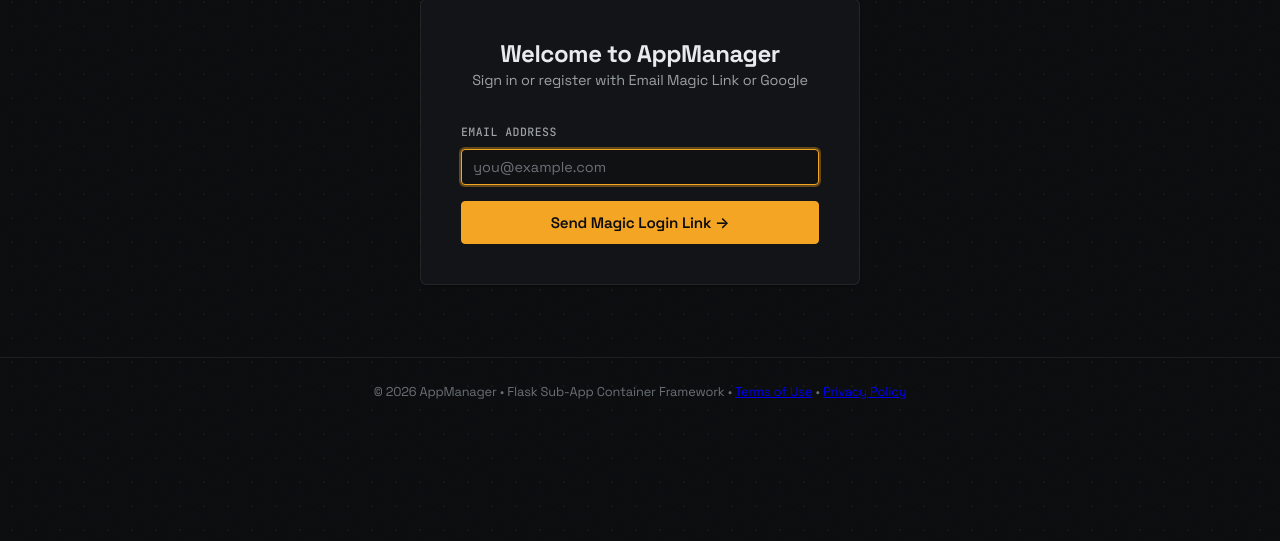
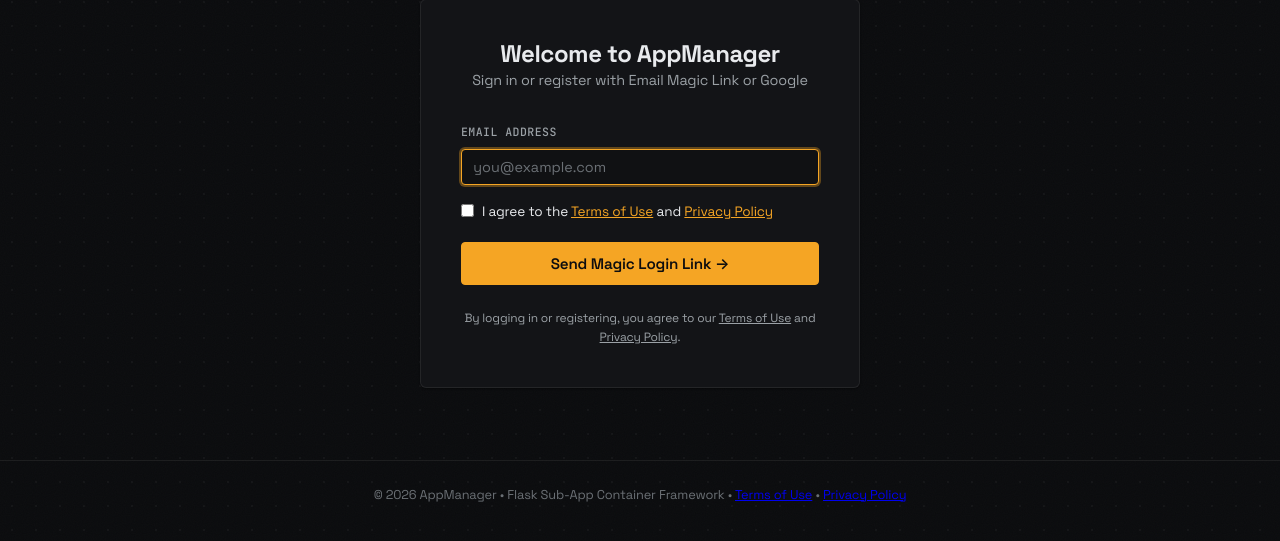
Before and after one commit to r3sbarra/appmanager-server, a Flask app: page /auth/login in a window 1280 px wide. Shown: the part 130-671 px from the top of the page. Run offline with Flask 3, Linux system fonts and the light colour scheme; parts of the project's set-up code (start-up, migrations or seed data) failed here and were passed over.

Commit message:
feat: require mandatory terms and privacy policy acceptance during magic link authentication

```diff
--- a/appmanager/auth/routes.py
+++ b/appmanager/auth/routes.py
@@ -71,6 +71,10 @@ def request_magic_link():
     next_url = request.form.get("next", "")
     if next_url and not is_safe_redirect_url(next_url):
         next_url = ""
+
+    if not request.form.get("accept_terms"):
+        flash("You must agree to the Terms of Use and Privacy Policy to register or sign in.", "warning")
+        return redirect(url_for("auth.login", next=next_url))
 
     if not email or "@" not in email:
         flash("Please enter a valid email address.", "warning")
--- a/appmanager/templates/auth/login.html
+++ b/appmanager/templates/auth/login.html
@@ -50,8 +50,17 @@
                     <label class="form-label" for="email">Email Address</label>
                     <input type="email" id="email" name="email" class="form-input" placeholder="you@example.com" required autofocus>
                 </div>
+                <div class="form-group" style="margin-top:1rem; margin-bottom:1.25rem;">
+                    <label style="font-size:0.85rem; display:flex; align-items:flex-start; gap:0.5rem; cursor:pointer;">
+                        <input type="checkbox" name="accept_terms" value="true" required style="margin-top:0.2rem;">
+                        <span>I agree to the <a href="/auth/terms" target="_blank" style="color:var(--accent);">Terms of Use</a> and <a href="/auth/privacy" target="_blank" style="color:var(--accent);">Privacy Policy</a></span>
+                    </label>
+                </div>
                 <button type="submit" class="btn btn-primary btn-block btn-lg">Send Magic Login Link &rarr;</button>
             </form>
+            <p style="text-align:center; font-size:0.75rem; color:var(--text-muted); margin-top:1.5rem;">
+                By logging in or registering, you agree to our <a href="/auth/terms" target="_blank" style="color:var(--text-muted); text-decoration:underline;">Terms of Use</a> and <a href="/auth/privacy" target="_blank" style="color:var(--text-muted); text-decoration:underline;">Privacy Policy</a>.
+            </p>
         {% endif %}
     </div>
 </div>
```
Also changed, not shown: tests/test_auth.py (+13 -5 lines).
